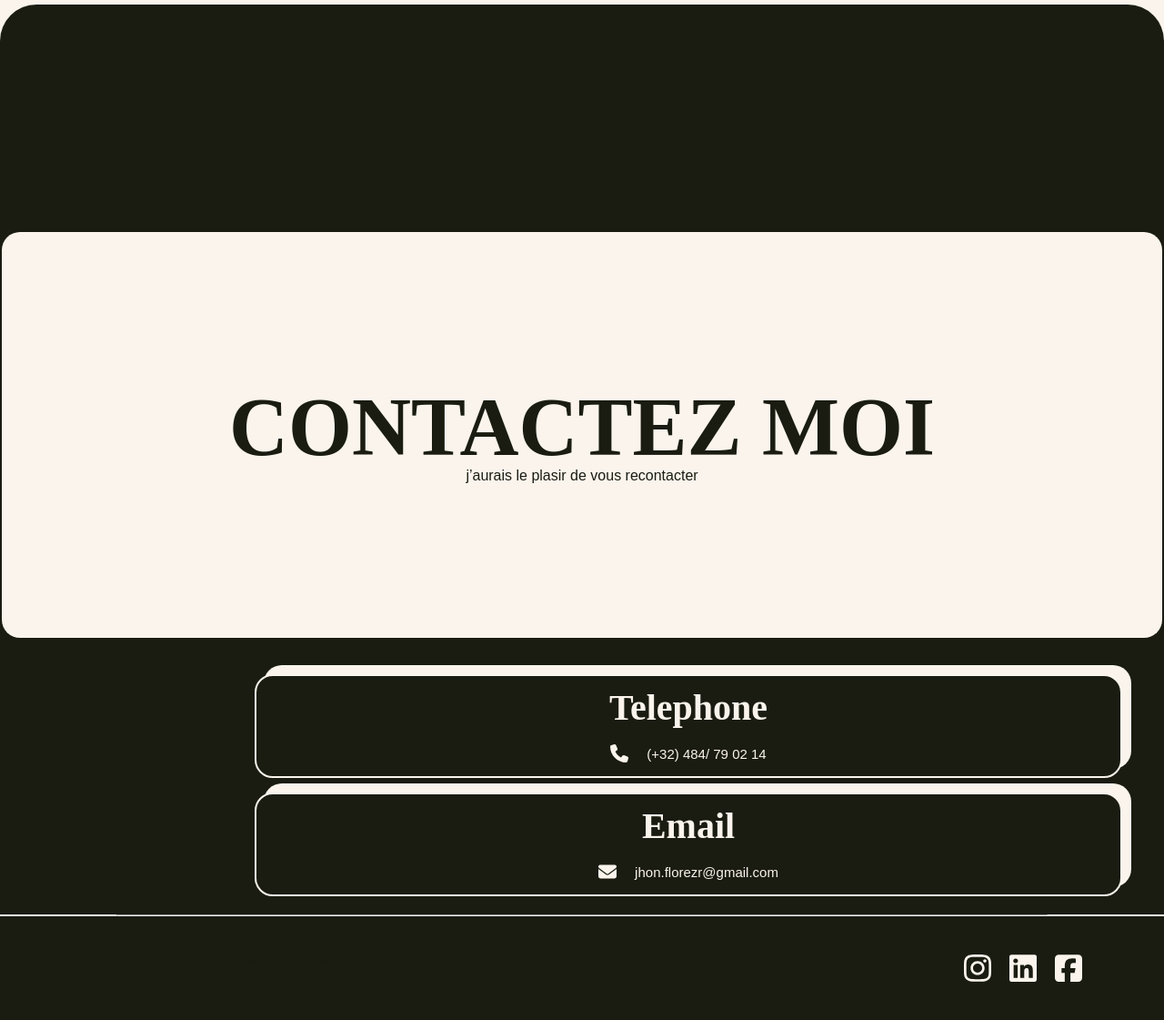
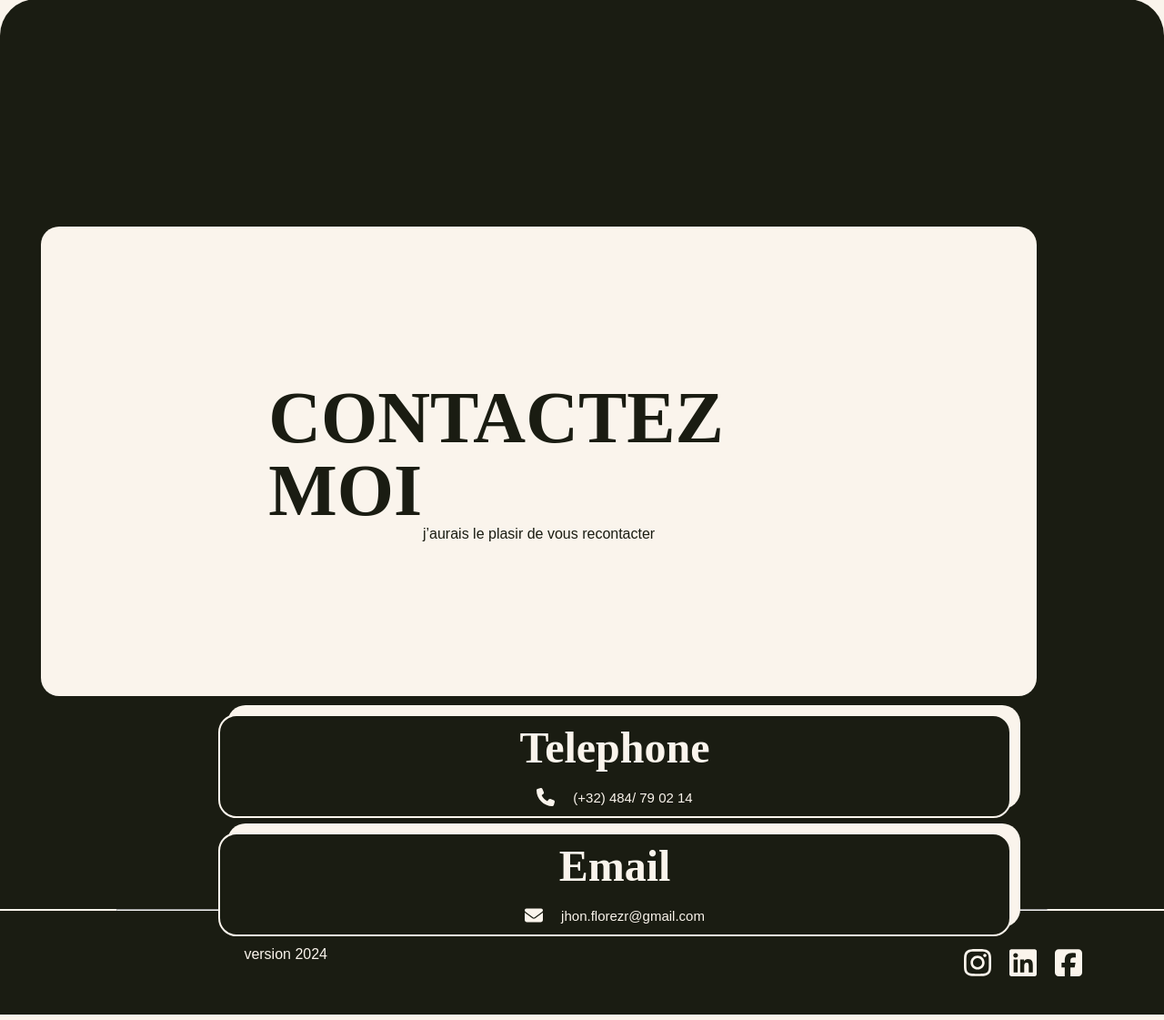
Before and after one commit to Eddyzzero/Porfolio, a PHP site: page / in a window 1280 px wide. Shown: the part 3602-4723 px from the top of the page at 91% size. Run offline with PHP 8.4, Linux system fonts and the light colour scheme; some web fonts are replaced.

Commit message:
ajout d'un peu du css

```diff
--- a/css/index.css
+++ b/css/index.css
@@ -39,7 +39,7 @@ header {
 .container-liens ul li a {
     background-color: #FAC84A;
     font-family: 'Bubbler one', sans-serif;
-    font-size: 50px;
+    font-size: 3em;
     font-weight:600 ;
     padding: 30px 90px;
     border-radius: 20px;
@@ -149,7 +149,6 @@ header {
     background-color: #1A1C12;
     color: #faf4ec;
     border-radius: 40px;
-    font-size: 20px;
     overflow: hidden;
 }
 
@@ -199,7 +198,7 @@ header {
 }
 
 .container-education div p:nth-child(1) {
-    font-size: 16px;
+    font-size: 1em;
     font-weight: 500;
 }
 
@@ -395,7 +394,7 @@ header {
 }
 
 .contactez-moi p:nth-child(1) {
-    font-size: 90px;
+    font-size: 5em;
     font-family: 'Bubbler one';
     font-weight: 800;
     text-transform: uppercase;
@@ -434,7 +433,7 @@ header {
 
 .container-tel-email-child p:nth-child(1) {
     font-family: 'Bubbler one';
-    font-size: 40px;
+    font-size: 3em;
     font-weight: 600;
     text-transform: capitalize;
 }
@@ -462,6 +461,7 @@ footer {
 }
 
 .container-footer p {
+    color: #faf4ec;
     text-align: center;
 }
 
--- a/css/responsive.css
+++ b/css/responsive.css
@@ -37,31 +37,40 @@
 
 @media (max-width : 1529px) {
 
+    .container-text h1  p{
+        font-size: 4em;
+    }
+
     .container-contact {
         height: 1000px;
     }
 
-    .container-tel-email {
-        display: flex;
-        flex-wrap: wrap;
-        margin: 20px 0;
-    }
     .container-tel-email-child {
-        width: 850px;
+        width: 60%;
         height: 50px;
         padding: 30px 50px;
     }
 
-    .container-tel-email-child p  {
-    }
-
     .position1 {
         top: 20px;
-        left: 280px;
+        left: 240px;
     }
 
     .position2 {
         top: 150px;
-        left: 280px;
+        left: 240px;
+    }
+
+    .contactez-moi {
+        width: 50%;
+    }
+
+}
+
+@media ( max-width: 529px ) {
+
+    .container-principal-un {
+        margin: 0 auto;
+        overflow-x: hidden;
     }
 }
```
